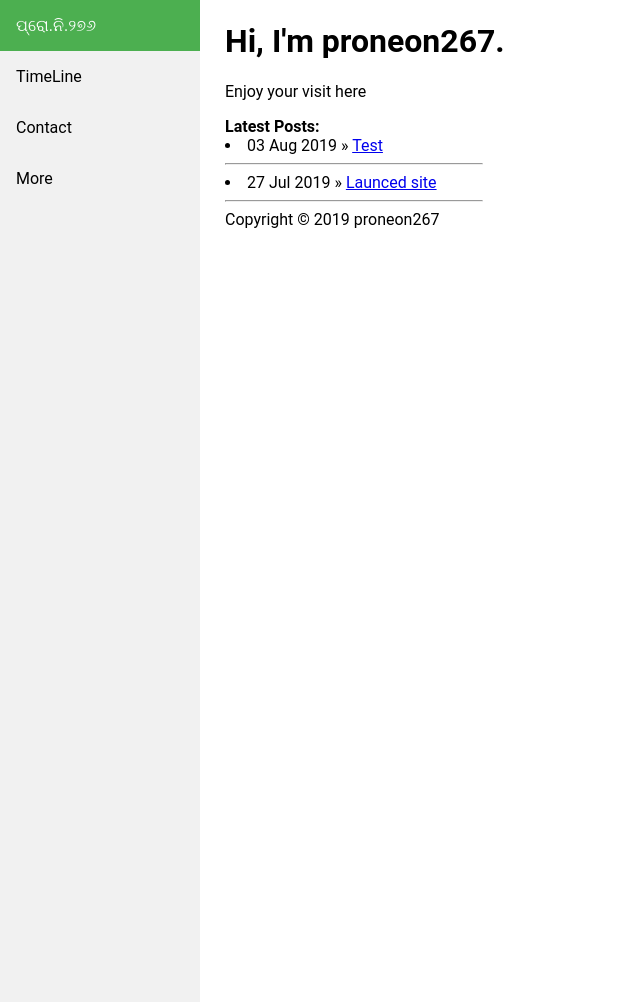
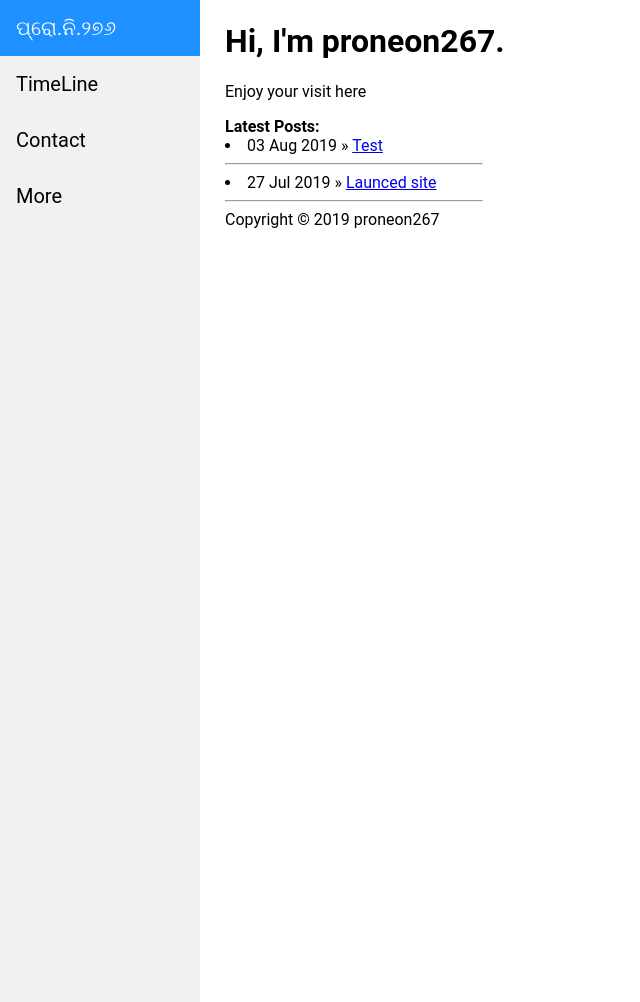
Before and after one commit to proneon267/proneon267.github.io, a Jekyll site: the page built from index.html, in a window 1280 px wide and 1002 px high. Shown: the whole window, without its empty margins (0-640 px from the left). Built offline with Jekyll 4.4.1, drawn with Linux system fonts in a browser that asks for light colours.

Commit message:
Update default.html

```diff
--- a/_layouts/default.html
+++ b/_layouts/default.html
@@ -8,6 +8,10 @@
         margin: 0;
         font-family: "Roboto",sans-serif;
       }
+	#home {
+             background-color:#1E90FF;
+             color: white;
+         }
       .sidebar {
         margin: 0;
         padding: 0;
@@ -16,6 +20,7 @@
         position: fixed;
         height: 100%;
         overflow: auto;
+	font-size: 20px;
       }
 
       .sidebar a {
@@ -48,7 +53,6 @@
           width: 100%;
           height: auto;
           position: relative;
-	  font-size: 20px;
         }
         .sidebar a {float: left;}
         div.content {margin-left: 0;}
@@ -82,10 +86,6 @@
 		    .latest {
 			    width: 100%;
 		    }
-                    #home {
-             background-color:#1E90FF;
-             color: white;
-         }
 	    }
     </style>
 	<script>
@@ -102,7 +102,7 @@
   <body>
 
     <div id="mybar" class="sidebar">
-      <a id="home" class=" {{ page.homestatus }} " href="https://proneon267.github.io/">ପ୍ରୋ.ନି.୨୭୬</a>
+      <a id="home" href="https://proneon267.github.io/">ପ୍ରୋ.ନି.୨୭୬</a>
       <a id="blog" class=" {{ page.blogstatus }} " href="https://proneon267.github.io/blog/">TimeLine</a>
       <a id="contact" class=" {{ page.contactstatus }} " href="https://proneon267.github.io/contact/">Contact</a>
       <a id="more" class=" {{ page.morestatus }} " href="https://proneon267.github.io/more/">More</a>
```
